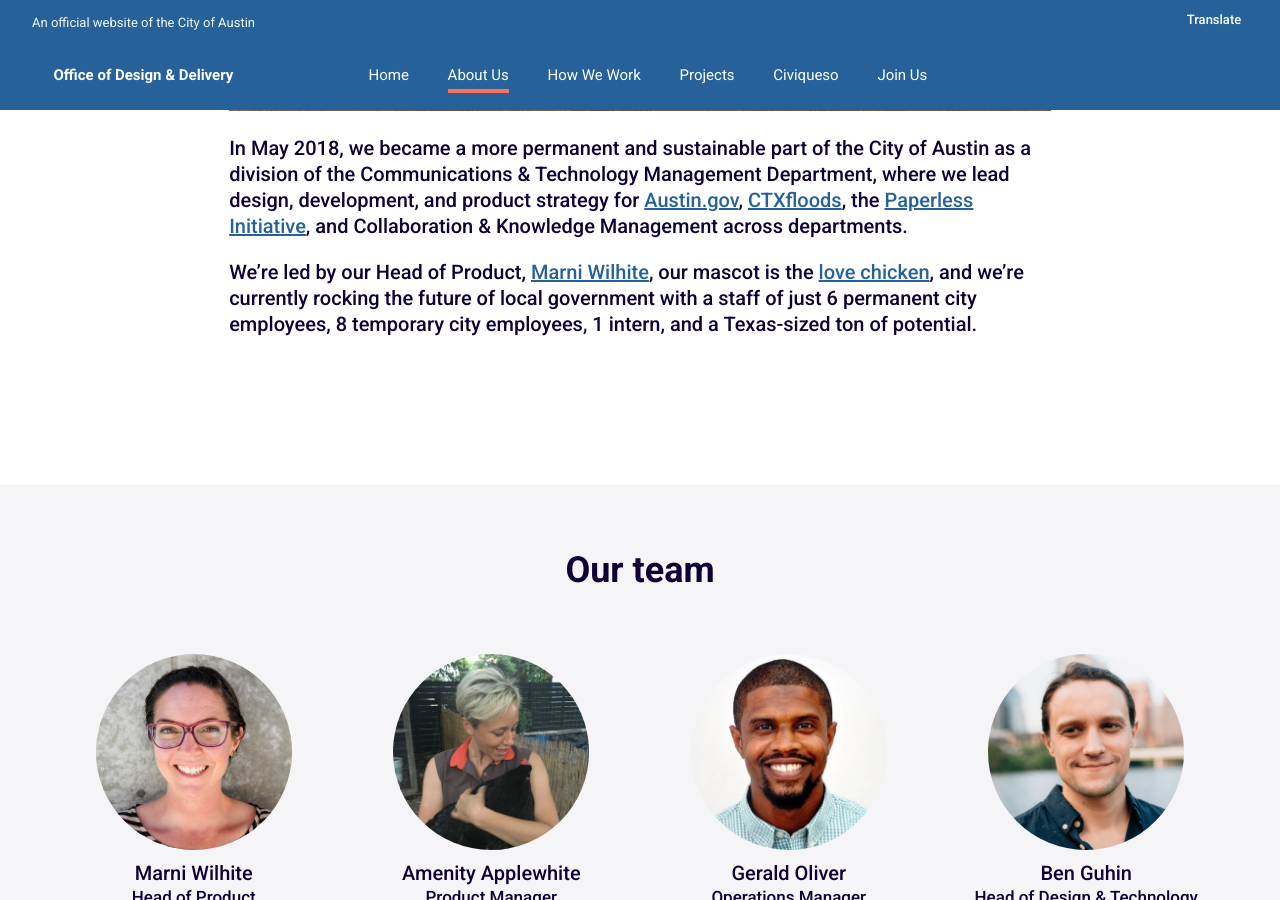
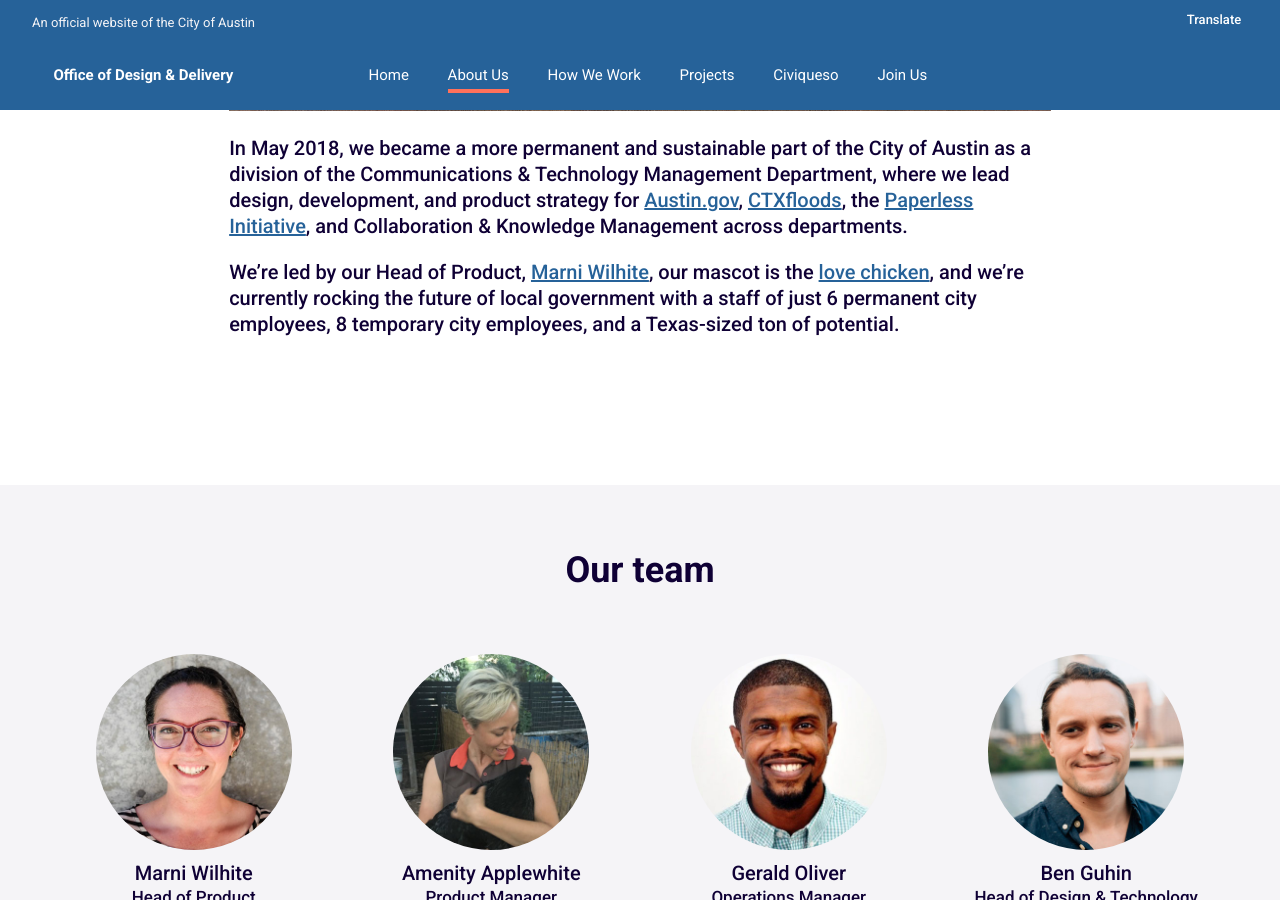
Before and after one commit to opensavannah/ProjectResilience, a Jekyll site: the page built from about.md, in a window 1280 px wide and 900 px high, scrolled down 2556 px. Built offline with Jekyll 4.4.1, drawn with Linux system fonts in a browser that asks for light colours; part of the change alters nothing that is shown; some of the changed text lies outside the part shown.

Commit message:
update about

```diff
--- a/_layouts/about-odd.html
+++ b/_layouts/about-odd.html
@@ -51,7 +51,7 @@ layout: default
 
             <h4>In May 2018, we became a more permanent and sustainable part of the City of Austin as a division of the Communications &amp; Technology Management Department, where we lead design, development, and product strategy for <a href="http://alpha.austin.gov">Austin.gov</a>, <a href="http://floods.austintexas.io">CTXfloods</a>, the <a href="https://papercensus.org/">Paperless Initiative</a>, and Collaboration &amp; Knowledge Management</a> across departments.</h4>
 
-            <h4>We’re led by our Head of Product, <a href="https://www.linkedin.com/in/marniwilhite/">Marni Wilhite</a>, our mascot is the <a href="/love-chicken/">love chicken</a>, and we’re currently rocking the future of local government with a staff of just 6 permanent city employees, 8 temporary city employees, 1 intern, and a Texas-sized ton of potential.</h4>
+            <h4>We’re led by our Head of Product, <a href="https://www.linkedin.com/in/marniwilhite/">Marni Wilhite</a>, our mascot is the <a href="/love-chicken/">love chicken</a>, and we’re currently rocking the future of local government with a staff of just 6 permanent city employees, 8 temporary city employees, and a Texas-sized ton of potential.</h4>
 
         </div>
 
@@ -77,10 +77,3 @@ layout: default
   rows=2
   button_text=page.press_mentions_button_text
   button_path=page.press_mentions_button_path %}
-
-  {% include page-section--medium.html
-    section_headline=page.medium_headline
-    section_lede=page.medium_lede_markdown
-    rows=1
-    button_text=page.medium_button_text
-    button_path=page.medium_button_path %}
```
Also changed, not shown: _people/_ben-weatherman.md (renamed from _people/ben-weatherman.md), _people/_celine-thibault.md (renamed from _people/celine-thibault.md), 1 other file.
